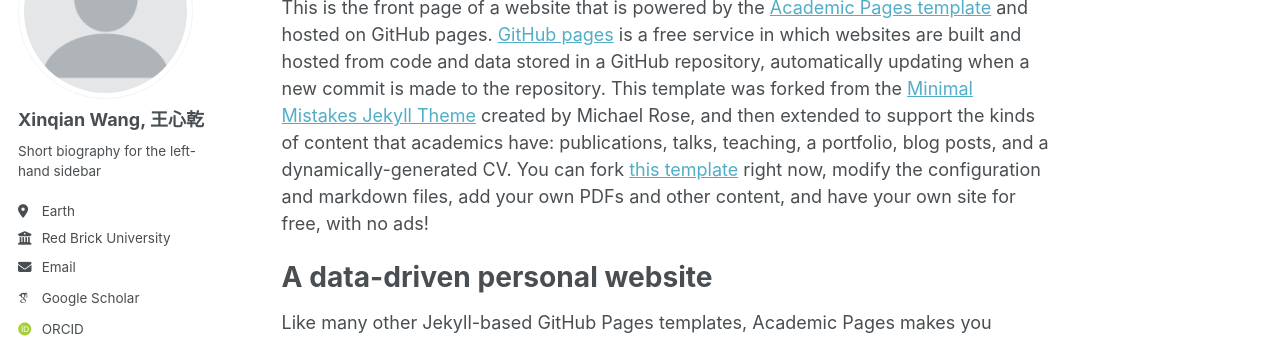
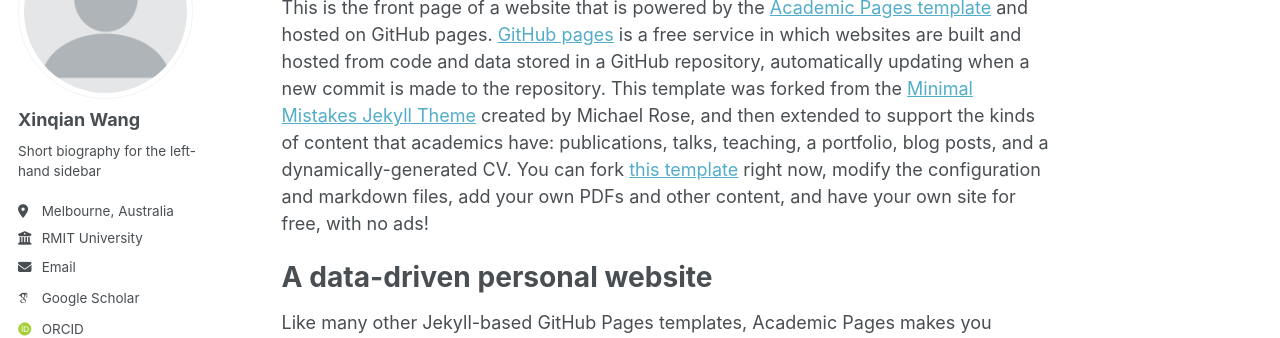
Before and after one commit to Wangxinqian/Academic, a Jekyll site: the page built from _pages/about.md, in a window 1280 px wide. Shown: the part 182-520 px from the top of the page. Built offline with Jekyll 4.4.1, drawn with Linux system fonts in a browser that asks for light colours; some web fonts are replaced.

Commit message:
Update _config.yml

```diff
--- a/_config.yml
+++ b/_config.yml
@@ -22,13 +22,13 @@ repository               : "academicpages/academicpages.github.io"
 author:
   # Biographic information
   avatar           : "profile.png"
-  name             : "Xinqian Wang, 王心乾"
+  name             : "Xinqian Wang"
   pronouns         : # example: "she/her"
   bio              : "Short biography for the left-hand sidebar"
-  location         : "Earth"
-  employer         : "Red Brick University"
+  location         : "Melbourne, Australia"
+  employer         : "RMIT University"
   uri              : # URL
-  email            : "none@example.org"
+  email            : "xinqian.wang@rmit.edu.au"
 
   # Academic websites
   arxiv            : # URL - Update with the correct link to your profile
```
